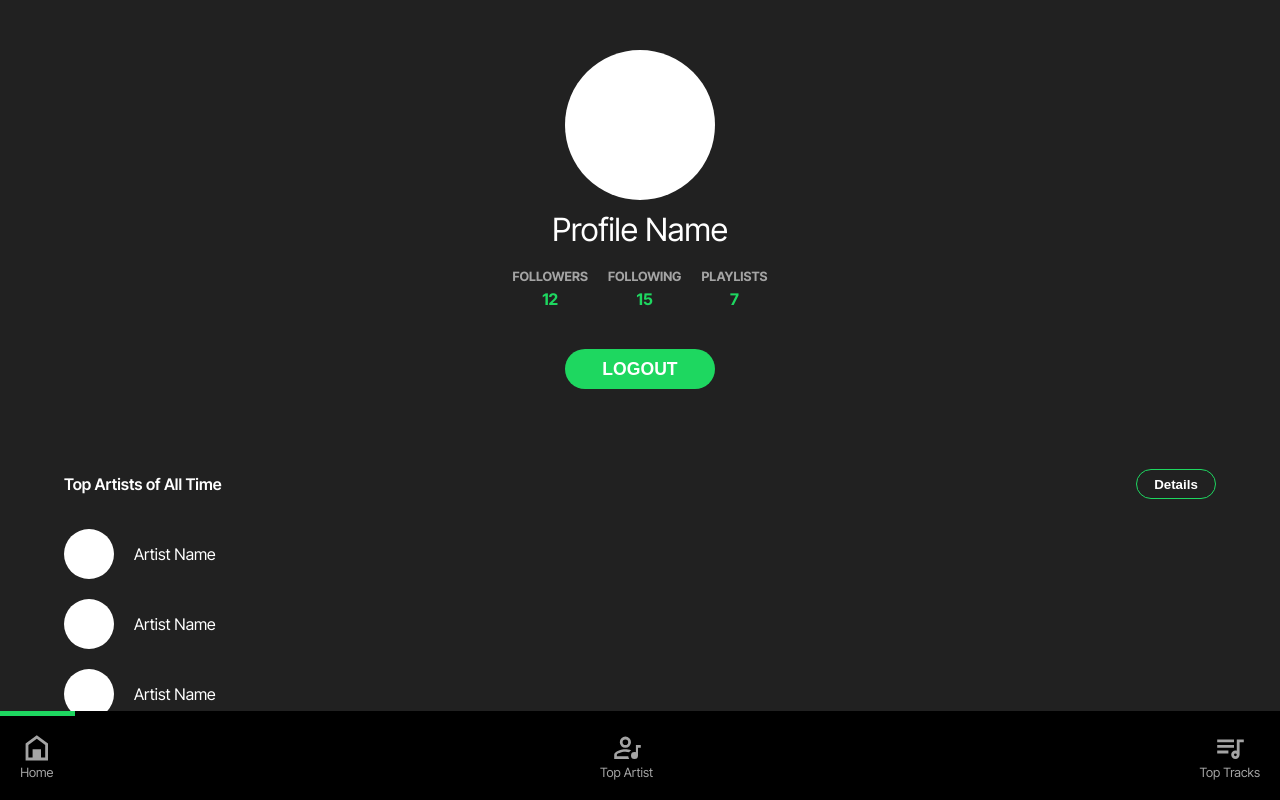
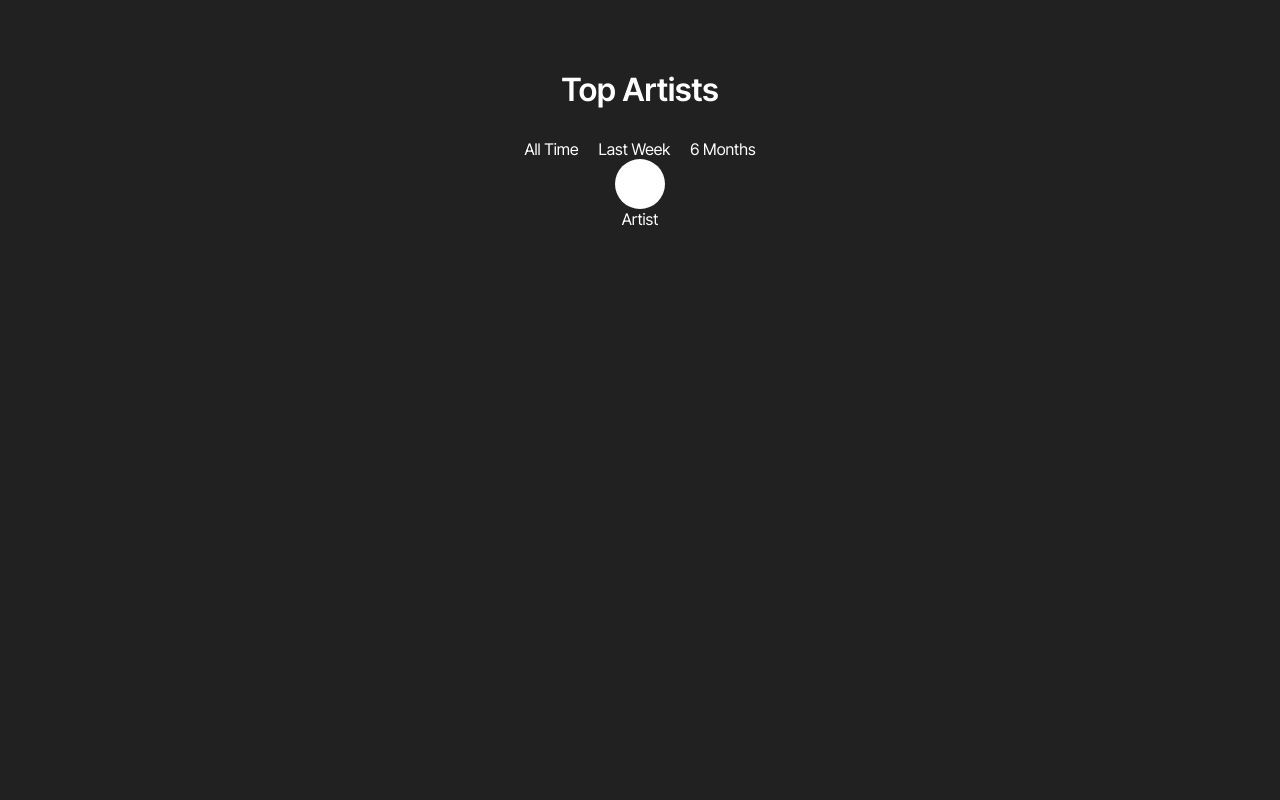
Before and after one commit to djballowe/Spotify-Profile, a React (Create React App) app: page / in a window 1280 px wide. Shown: the top 800 px of the page. Built offline with nearby package versions, Linux system fonts and the light colour scheme.

Commit message:
top artist page styles

```diff
--- a/src/App.css
+++ b/src/App.css
@@ -257,6 +257,42 @@
   color: rgb(113, 113, 113);
 }
 
+.top-artist-page-container p {
+  color: white;
+}
+
+.top-artist-nav {
+  display: flex;
+  flex-direction: column;
+  align-items: center;
+}
+.top-artist-nav .top-artist-page-title {
+  margin: 70px 0 30px 0;
+  font-weight: 600;
+  font-size: 2rem;
+}
+
+.top-artist-filter {
+  display: flex;
+  align-items: center;
+  justify-content: center;
+}
+.top-artist-filter p {
+  margin: 0 10px;
+}
+
+.artist-grid .bio-pic {
+  height: 50px;
+  width: 50px;
+  background-color: white;
+  border-radius: 25px;
+}
+.artist-grid .artist-page {
+  display: flex;
+  flex-direction: column;
+  align-items: center;
+}
+
 body {
   background-color: rgb(33, 33, 33);
   font-family: "Inter Tight", sans-serif;
--- a/src/App.js
+++ b/src/App.js
@@ -5,14 +5,16 @@ import "./App.css";
 import MobileHeader from "./components/nav/MobileHeader";
 import Artists from "./components/Profile-Main/Artists";
 import Home from "./components/Home/Home";
+import TopArtists from "./components/Top Artists/TopArtists";
 
 function App() {
   return (
     <div className="App">
       {/* <Header /> */}
       {/* <Login /> */}
-      <MobileHeader />
-      <Home />
+      {/* <MobileHeader />
+      <Home /> */}
+      <TopArtists />
     </div>
   );
 }
--- a/src/App.scss
+++ b/src/App.scss
@@ -19,6 +19,7 @@ $word-black: rgb(113, 113, 113);
 @import "./components/Profile-Main/artists";
 @import "./components/Home/home";
 @import "./components/Profile-Main/songs";
+@import "./components/Top\ Artists/topartists";
 
 body {
   background-color: $off-black;
--- /dev/null
+++ b/src/components/Top Artists/TopArtists.js
@@ -0,0 +1,26 @@
+import React from "react";
+
+const TopArtists = () => {
+  return (
+    <div className="top-artist-page-container">
+      <div className="top-artist-nav">
+        <div className="top-artist-page-title">
+          <p>Top Artists</p>
+        </div>
+        <div className="top-artist-filter">
+          <p>All Time</p>
+          <p>Last Week</p>
+          <p>6 Months</p>
+        </div>
+      </div>
+      <div className="artist-grid">
+        <div className="artist-page">
+          <div className="bio-pic"></div>
+          <p>Artist</p>
+        </div>
+      </div>
+    </div>
+  );
+};
+
+export default TopArtists;
--- /dev/null
+++ b/src/components/Top Artists/_topartists.scss
@@ -0,0 +1,36 @@
+.top-artist-page-container {
+  p {
+    color: white;
+  }
+}
+
+.top-artist-nav {
+  @include flex-column();
+  align-items: center;
+  .top-artist-page-title {
+    margin: 70px 0 30px 0;
+    font-weight: 600;
+    font-size: 2rem;
+  }
+}
+
+.top-artist-filter {
+  @include flex-center();
+  justify-content: center;
+  p {
+    margin: 0 10px;
+  }
+}
+
+.artist-grid {
+  .bio-pic {
+    height: 50px;
+    width: 50px;
+    background-color: white;
+    border-radius: 25px;
+  }
+  .artist-page {
+    @include flex-column();
+    align-items: center;
+  }
+}
```
Also changed, not shown: 1 other file (tests, documents, lock files or other folders).
